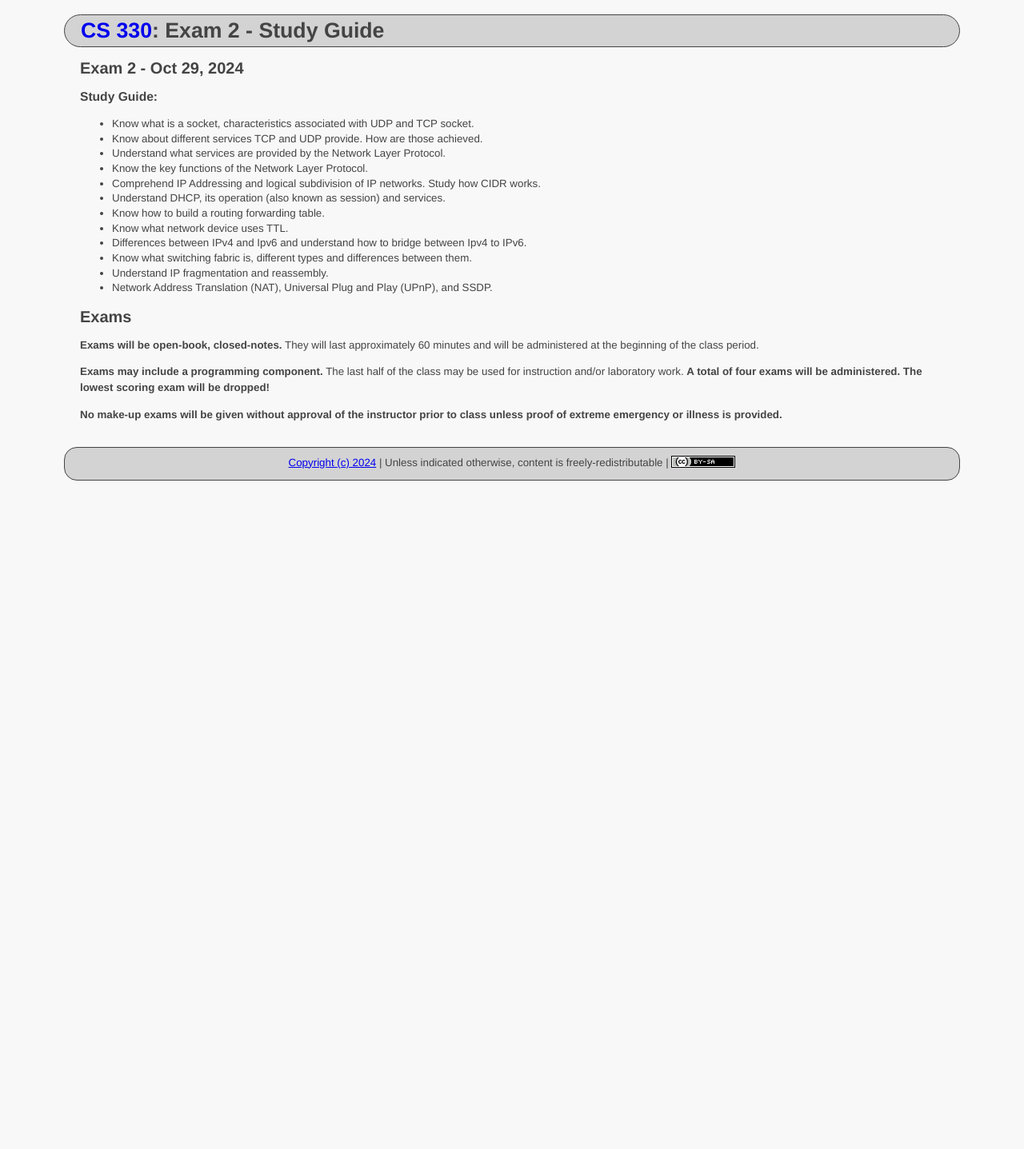
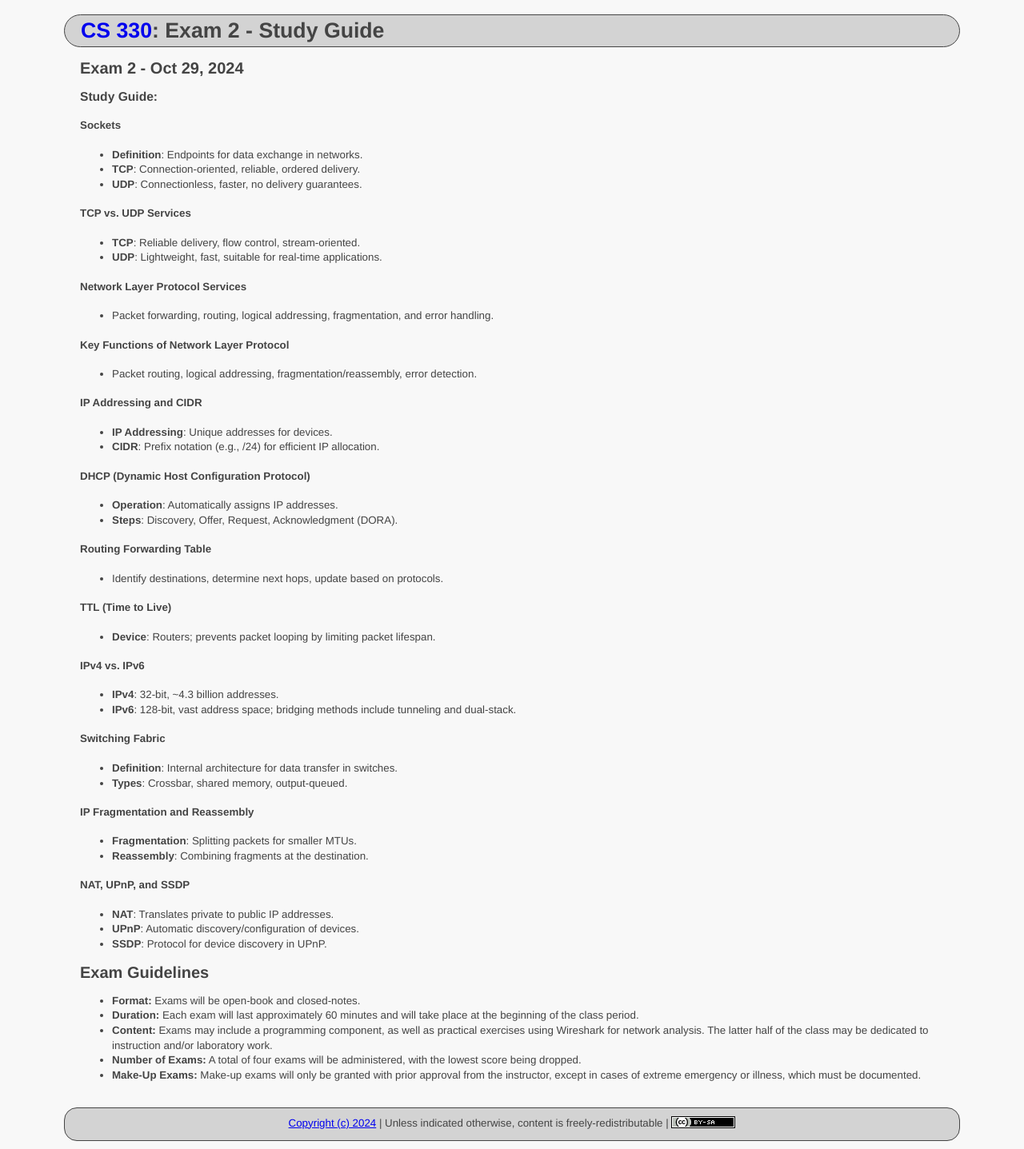
Before and after one commit to ycpcs/cs330-fall2024, a Jekyll site: the page built from exams/exam2_study_guide.md, in a window 1280 px wide. Shown: the whole page at 80% size. Built offline with Jekyll 4.4.1, drawn with Linux system fonts in a browser that asks for light colours; before the commit the page ends 900 px from its top, so only the background shows below that.

Commit message:
add study guide

```diff
--- a/exams/exam2_study_guide.md
+++ b/exams/exam2_study_guide.md
@@ -9,25 +9,57 @@ Exam 2 - Oct 29, 2024
 
 ### Study Guide:
 
-- Know what is a socket, characteristics associated with UDP and TCP socket.
-- Know about different services TCP and UDP provide. How are those achieved.
-- Understand what services are provided by the Network Layer Protocol.
-- Know the key functions of the Network Layer Protocol.
-- Comprehend IP Addressing and logical subdivision of IP networks. Study how CIDR works.
-- Understand DHCP, its operation (also known as session) and services.
-- Know how to build a routing forwarding table.
-- Know what network device uses TTL.
-- Differences between IPv4 and Ipv6 and understand how to bridge between Ipv4 to IPv6.
-- Know what switching fabric is, different types and differences between them.
-- Understand IP fragmentation and reassembly.
-- Network Address Translation (NAT), Universal Plug and Play (UPnP), and SSDP.
+#### Sockets
+- **Definition**: Endpoints for data exchange in networks.
+- **TCP**: Connection-oriented, reliable, ordered delivery.
+- **UDP**: Connectionless, faster, no delivery guarantees.
 
-Exams
------------------
+#### TCP vs. UDP Services
+- **TCP**: Reliable delivery, flow control, stream-oriented.
+- **UDP**: Lightweight, fast, suitable for real-time applications.
 
-<strong>Exams will be open-book, closed-notes.</strong> They will last approximately 60 minutes and will be administered at the beginning of the class period.
+#### Network Layer Protocol Services
+- Packet forwarding, routing, logical addressing, fragmentation, and error handling.
 
-<strong>Exams may include a programming component.</strong> The last half of the class may be used for instruction and/or laboratory work.
-<strong>A total of four exams will be administered. The lowest scoring exam will be dropped!</strong>
+#### Key Functions of Network Layer Protocol
+- Packet routing, logical addressing, fragmentation/reassembly, error detection.
 
-<strong>No make-up exams will be given without approval of the instructor prior to class unless proof of extreme emergency or illness is provided.</strong>
+#### IP Addressing and CIDR
+- **IP Addressing**: Unique addresses for devices.
+- **CIDR**: Prefix notation (e.g., /24) for efficient IP allocation.
+
+#### DHCP (Dynamic Host Configuration Protocol)
+- **Operation**: Automatically assigns IP addresses.
+- **Steps**: Discovery, Offer, Request, Acknowledgment (DORA).
+
+#### Routing Forwarding Table
+- Identify destinations, determine next hops, update based on protocols.
+
+#### TTL (Time to Live)
+- **Device**: Routers; prevents packet looping by limiting packet lifespan.
+
+#### IPv4 vs. IPv6
+- **IPv4**: 32-bit, ~4.3 billion addresses.
+- **IPv6**: 128-bit, vast address space; bridging methods include tunneling and dual-stack.
+
+#### Switching Fabric
+- **Definition**: Internal architecture for data transfer in switches.
+- **Types**: Crossbar, shared memory, output-queued.
+
+#### IP Fragmentation and Reassembly
+- **Fragmentation**: Splitting packets for smaller MTUs.
+- **Reassembly**: Combining fragments at the destination.
+
+#### NAT, UPnP, and SSDP
+- **NAT**: Translates private to public IP addresses.
+- **UPnP**: Automatic discovery/configuration of devices.
+- **SSDP**: Protocol for device discovery in UPnP.
+
+
+Exam Guidelines
+---------------
+- __Format:__ Exams will be open-book and closed-notes.
+- __Duration:__ Each exam will last approximately 60 minutes and will take place at the beginning of the class period.
+- __Content:__ Exams may include a programming component, as well as practical exercises using Wireshark for network analysis. The latter half of the class may be dedicated to instruction and/or laboratory work.
+- __Number of Exams:__ A total of four exams will be administered, with the lowest score being dropped.
+- __Make-Up Exams:__ Make-up exams will only be granted with prior approval from the instructor, except in cases of extreme emergency or illness, which must be documented.
```
Also changed, not shown: index.md (+1 -0 lines), schedule/index.md (+2 -2 lines).
